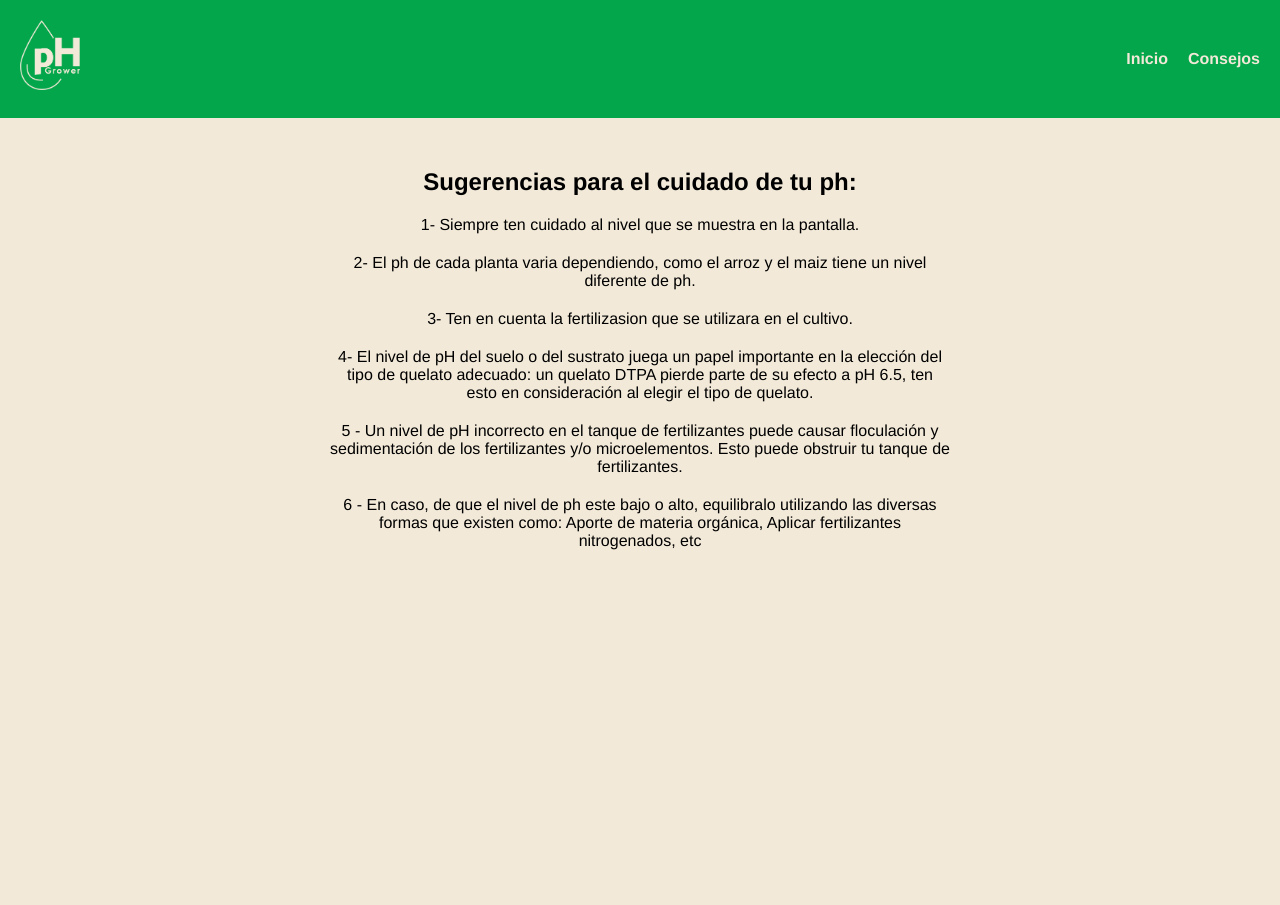
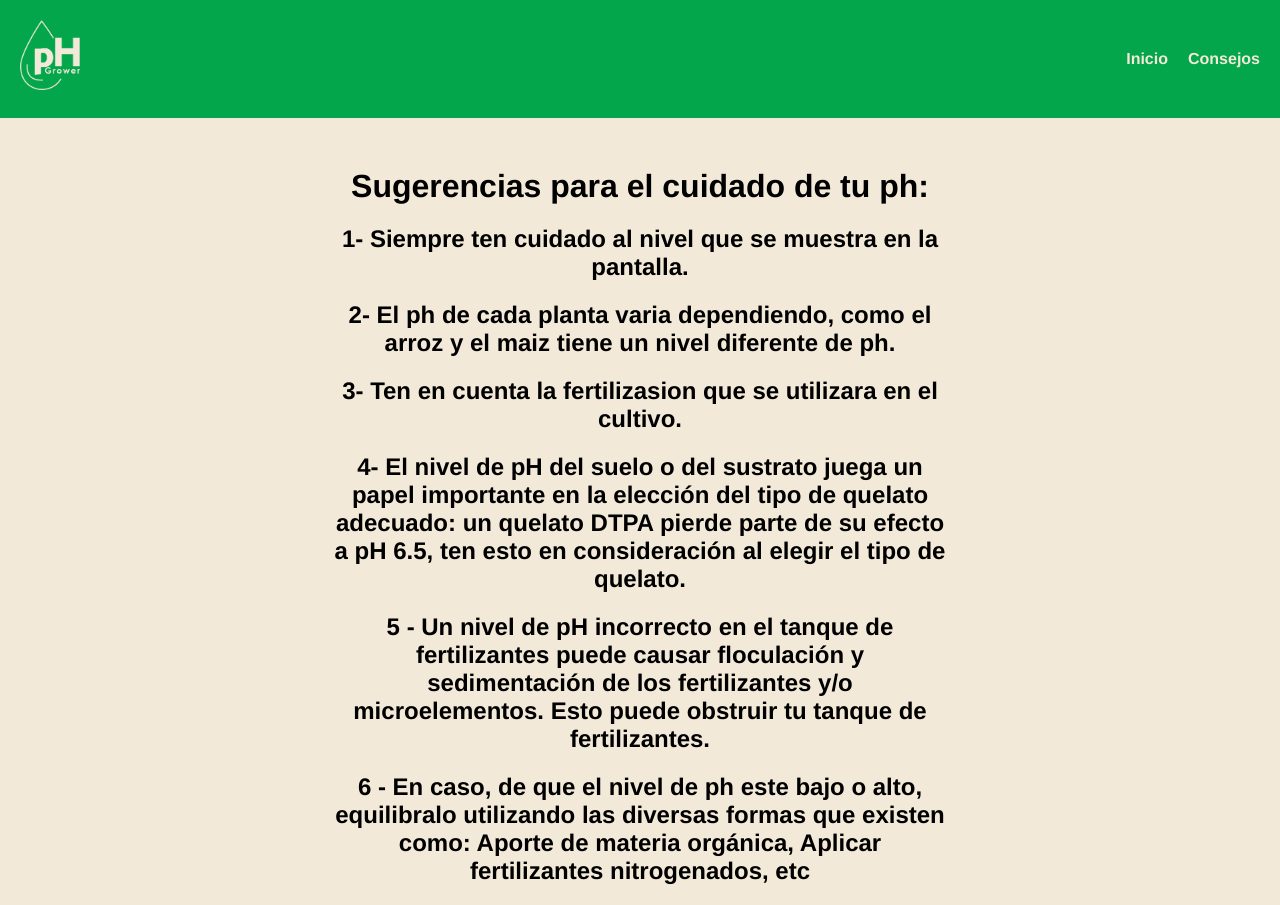
Before and after one commit to Luevano-0709/phgrower, a React (Vite) app: page /Tabla in a window 1280 px wide. Before the commit the page ends 800 px from the top, so only its background shows below. Built offline with nearby package versions, Linux system fonts and the light colour scheme.

Commit message:
Add files via upload

```diff
--- a/src/pages/Tabla.jsx
+++ b/src/pages/Tabla.jsx
@@ -5,22 +5,22 @@ export const Tabla = () => {
   return (
     <>
     <div className='cont2'>
-    <h2 style={{padding:"10px"}}>Sugerencias para el cuidado de tu ph: </h2>
+    <h1 style={{padding:"10px"}}>Sugerencias para el cuidado de tu ph: </h1>
 
-      <p style={{padding:"10px"}}>1- Siempre ten cuidado al nivel que se muestra en la pantalla. </p>
+      <h2 style={{padding:"10px"}}>1- Siempre ten cuidado al nivel que se muestra en la pantalla. </h2>
 
-      <p style={{padding:"10px"}}>2- El ph de cada planta varia dependiendo, como el arroz y el maiz tiene un nivel diferente de ph.</p>
+      <h2 style={{padding:"10px"}}>2- El ph de cada planta varia dependiendo, como el arroz y el maiz tiene un nivel diferente de ph.</h2>
 
-      <p style={{padding:"10px"}}>3- Ten en cuenta la fertilizasion que se utilizara en el cultivo.</p>
+      <h2 style={{padding:"10px"}}>3- Ten en cuenta la fertilizasion que se utilizara en el cultivo.</h2>
 
-      <p style={{padding:"10px"}}>4- El nivel de pH del suelo o del sustrato juega un papel importante en la elección del tipo de quelato adecuado:
-                                  un quelato DTPA pierde parte de su efecto a pH 6.5, ten esto en consideración al elegir el tipo de quelato.</p>
+      <h2 style={{padding:"10px"}}>4- El nivel de pH del suelo o del sustrato juega un papel importante en la elección del tipo de quelato adecuado:
+                                  un quelato DTPA pierde parte de su efecto a pH 6.5, ten esto en consideración al elegir el tipo de quelato.</h2>
 
-      <p style={{padding:"10px"}}>5 - Un nivel de pH incorrecto en el tanque de fertilizantes puede causar floculación y sedimentación de los fertilizantes
-                                  y/o microelementos. Esto puede obstruir tu tanque de fertilizantes. </p>
+      <h2 style={{padding:"10px"}}>5 - Un nivel de pH incorrecto en el tanque de fertilizantes puede causar floculación y sedimentación de los fertilizantes
+                                  y/o microelementos. Esto puede obstruir tu tanque de fertilizantes. </h2>
 
-      <center><p style={{padding:"10px"}}>6 - En caso, de que el nivel de ph este bajo o alto, equilibralo utilizando las diversas formas que existen como:
-                                  Aporte de materia orgánica, Aplicar fertilizantes nitrogenados, etc</p></center>
+      <center><h2 style={{padding:"10px"}}>6 - En caso, de que el nivel de ph este bajo o alto, equilibralo utilizando las diversas formas que existen como:
+                                  Aporte de materia orgánica, Aplicar fertilizantes nitrogenados, etc</h2></center>
     </div>
     </>
   )
```
